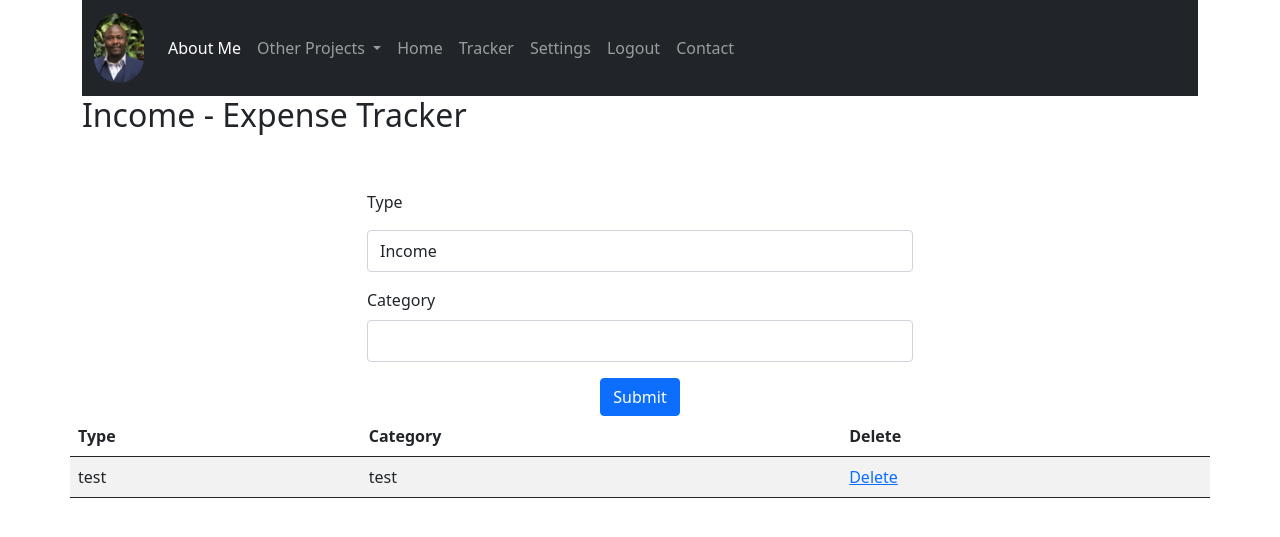
After one commit to olugbengaakindele/portfolio, a Flask app: page /expense/settings in a window 1280 px wide. The commit adds this page. Shown: the top 537 px of the page. Run offline with Flask 2, Linux system fonts and the light colour scheme; a user stored in the database is signed in; data comes from the database, SQL or seed files in the repository; some libraries are stand-ins or nearby versions.

Commit message:
Settings page done

```diff
--- a/app/expense/forms.py
+++ b/app/expense/forms.py
@@ -1,5 +1,6 @@
+from tokenize import String
 from flask_wtf import FlaskForm
-from wtforms import StringField,DateField,SubmitField,DecimalField, EmailField,PasswordField
+from wtforms import IntegerField,BooleanField, SelectField,StringField,DateField,SubmitField,DecimalField, EmailField,PasswordField
 from wtforms.validators import DataRequired, EqualTo,ValidationError,Email, Length
 from app.expense.models import Users
 
@@ -9,12 +10,17 @@ def email_exist(form, field):
     if email:
         raise ValidationError("User already exist please go to login")
 
+def email_exist(form, field):
+    email = Users.query.filter_by(user_email = field.data).first()
+    if email:
+        raise ValidationError("User already exist please go to login")
 
 class LoginForm(FlaskForm):
 
     email = EmailField("Email", validators=[DataRequired()])
-    password= StringField("Password", validators=[DataRequired()])
+    password= PasswordField("Password", validators=[DataRequired()])
     submit= SubmitField("Submit")
+    stay_logged_in = BooleanField("Rememeber me")
 
 class RegForm(FlaskForm):
     username= StringField("User Name",validators=[DataRequired()])
@@ -26,9 +32,17 @@ class RegForm(FlaskForm):
 
 class ExpenseForm(FlaskForm):
 
-    item = StringField("Item", validators=[DataRequired()])
-    cate= StringField("Category", validators=[DataRequired()])
-    amt = DecimalField("Amount", validators=[DataRequired()])
+    item =SelectField("Item", choices= [("Expense","Expense"),("Income","Income")], validators=[DataRequired()])
+    cate= SelectField("Category", validators=[DataRequired()])
+    amt = IntegerField("Amount", validators=[DataRequired()])
     date = DateField("Date", validators=[DataRequired()])
-    comment  = StringField("Comment", validators=[DataRequired()])
+    comment  = StringField("Comment")
     submit= SubmitField("Submit")
+
+class SettingsForm(FlaskForm):
+    record_type = SelectField("Type",choices=[("Income","Income"),("Expense","Expense")])
+    category = StringField("Category", validators=[DataRequired()])
+    submit = SubmitField("Submit")
+
+class DeleteForm(FlaskForm):
+    submit = SubmitField("Delete")
--- a/app/expense/routes.py
+++ b/app/expense/routes.py
@@ -1,7 +1,11 @@
+from psycopg2 import Date
 from app.expense import expense
-from flask import Flask, render_template, request, url_for, flash,redirect
-from app.expense.forms import LoginForm, RegForm
-from app.expense.models import Users
+from flask import Flask, jsonify, render_template, request, url_for, flash,redirect
+from app.expense.forms import *
+from app.expense.models import Expense, Users,Settings
+from flask_login import login_user,login_required,logout_user, current_user
+from sqlalchemy.sql import text
+
 from app import db
 
 @expense.route("/index")
@@ -10,22 +14,7 @@ def home_page():
     return render_template("index.html",title='Home', project = "aboutme")
 
 
-
-
 ###############Expense Section###########################################################
-@expense.route("/expense/login", methods=["GET","POST"])
-def login_page():
-    form = LoginForm()
-    password= None
-
-    # if request.method == "POST":
-    #     email = form.email.data
-    #     password= form.password.data
-
-    return render_template("login.html",title='login', form= form, project = "expense")
-
-
-
 @expense.route("/expense/registration", methods=["GET","POST"])
 def expense_reg():
     form = RegForm()
@@ -40,13 +29,129 @@ def expense_reg():
         Users.createUser(user_email,user_password,user_name)
 
         flash("You have successfully created and account, thank you")
-        return redirect(url_for('expense.login_page'))
+        return redirect(url_for('expense.do_the_login'))
 
-    return render_template("Reg.html",title='Register', project = "expense", form= form)
+
+    return render_template("Reg.html", title='register', project = "expense", form= form)
+
+@expense.route("/expense/login",methods= ["GET","POST"])
+def do_the_login():
+    form = LoginForm()
+    password= form.password.data
+    email = form.email.data
+
+
+    if form.validate_on_submit():
+        user = Users.query.filter_by(user_email =email).first()
+        if not user or not  user.check_password(password):
+            flash("Invalid credential, please try again",'error')
+            return redirect(url_for("expense.do_the_login"))
+
+        login_user(user, form.stay_logged_in.data)
+        return redirect(url_for("expense.expense_tracker"))
+
+
+    return render_template("login.html" , title='login', form= form, project = "expense")
 
 
 
-@expense.route("/expense/Tracker", methods=["GET","POST"])
-def tracker():
+@expense.route("/expense/tracker", methods=["GET","POST"])
+@login_required
+def expense_tracker():
+    form = ExpenseForm()
+    all_cates = Settings.query.filter_by(user_id = current_user.id,type = "income")
+    form.cate.choices = [(ct.category, ct.category) for ct in all_cates]
 
-    return render_template("Tracker.html",title='login',  project = "expense")
+
+    if request.method == "POST":
+        type= form.item.data
+        cate= form.cate.data
+        amt = form.amt.data
+        date = form.date.data
+        comment = form.comment.data
+        Expense.new_expense(type,cate,amt,date,comment, current_user.id)
+        flash('A new record has been created')
+        return redirect(url_for('expense.expense_tracker'))
+
+
+    return render_template("tracker.html", title='tracker', form = form , project = "expense")
+
+@expense.route("/expense/settings", methods=["GET","POST"])
+@login_required
+def expense_settings():
+    form = SettingsForm()
+    type= form.record_type.data
+    category = form.category.data
+    user_id = current_user.id
+    all_list = False
+    all_list = Settings.query.filter_by(user_id= current_user.id).order_by(text("Date desc"))
+
+    if form.validate_on_submit():
+        Settings.newSetting(type.lower(),category.lower().strip(),user_id)
+        all_list = Settings.query.filter_by(user_id= current_user.id).all()
+        flash(f"{category} has been added to {type} type")
+        return redirect(url_for('expense.expense_settings', all_list = all_list))
+
+
+    return render_template("settings.html", title='tracker',  form = form, project = "expense", all_list = all_list)
+
+@expense.route("/expense/tracker/addnew", methods= ['GET','POST'])
+@login_required
+def expense_addNew():
+    form = ExpenseForm()
+
+    if form.validate_on_submit():
+        flash("You have added a new record")
+        return redirect(url_for('expense.epense_addNew'))
+
+    return render_template("expense_add_new.html", form = form ,title="Add New Record", project = "expense")
+
+
+@expense.route("/expense/home", methods=["GET","POST"])
+def expense_home():
+
+    return render_template("expense_home.html",title='home',  project = "expense")
+
+
+
+@expense.route("/contact", methods=["GET","POST"])
+def contact():
+
+    return render_template("Contact.html",title='login',  project = "expense")
+
+@expense.route("/logout")
+@login_required
+def log_out_user():
+    logout_user()
+
+    return render_template("tracker.html",title='login',  project = "expense")
+
+@expense.route("/expense/delete/<cat_id>",methods=["GET","POST"])
+@login_required
+def delete_cat(cat_id):
+    form = DeleteForm()
+    cate = Settings.query.filter_by(id = cat_id).first()
+    if request.method =="POST":
+        db.session.delete(cate)
+        db.session.commit()
+
+        return redirect(url_for('expense.expense_settings'))
+
+    return render_template("delete_cate.html",title='login',  project = "expense", cate = cate , form = form)
+
+
+@expense.route('/expense/<type_val>')
+@login_required
+def expense_type(type_val):
+    type_Array =[]
+    types = Settings.query.filter_by(user_id = current_user.id,type = type_val).all()
+
+    for ty in types:
+        tyObj= {}
+        tyObj["id"] = ty.id
+        tyObj["type"]=ty.type
+        tyObj["category"] = ty.category
+        tyObj["user_id"] = ty.user_id
+        type_Array.append(tyObj)
+
+    return jsonify({'type': type_Array})
--- /dev/null
+++ b/app/expense/templates/expense_home.html
@@ -0,0 +1 @@
+{% extends 'layout.html' %}
--- a/app/expense/templates/layout.html
+++ b/app/expense/templates/layout.html
@@ -10,7 +10,7 @@
         <!-- Bootstrap CSS -->
         <link href="https://cdn.jsdelivr.net/npm/bootstrap@5.0.2/dist/css/bootstrap.min.css" rel="stylesheet" integrity="sha384-EVSTQN3/azprG1Anm3QDgpJLIm9Nao0Yz1ztcQTwFspd3yD65VohhpuuCOmLASjC" crossorigin="anonymous">
 
-        <title>{{ title }}s</title>
+        <title>{{ title }}</title>
     </head>
     {% endblock %}
     <body>
@@ -28,6 +28,7 @@
                               <a class="nav-link active" aria-current="page" href="{{url_for('expense.home_page')}}">About Me</a>
                             </li>
 
+
                             {% if project == "aboutme" %}
 
                                 <li class="nav-item dropdown">
@@ -35,48 +36,60 @@
                                     Projects
                                 </a>
                                 <ul class="dropdown-menu">
-                                    <li><a class="dropdown-item" href="{{ url_for('expense.expense_home')}}" >Expense Tracker</a></li>
+                                    <li><a class="dropdown-item" href="{{ url_for('expense.expense_tracker')}}" >Expense Tracker</a></li>
                                     <li><a class="dropdown-item" href="#">Job Board</a></li>
                                     <li><hr class="dropdown-divider"></li>
                                     <li><a class="dropdown-item" href="#">Business Directory</a></li>
                                 </ul>
                                 </li>
+
                                 <li class="nav-item">
                                     <a class="nav-link" href="#">Contact</a>
                                 </li>
-                            {% elif project == "blog" %}
-
+                            {% elif project == "expense" %}
                                 <li class="nav-item dropdown">
                                     <a class="nav-link dropdown-toggle" href="#" role="button" data-bs-toggle="dropdown" aria-expanded="false">
-                                        Projects
+                                        Other Projects
                                     </a>
                                 <ul class="dropdown-menu">
-                                    <li><a class="dropdown-item" href="#">Expense Tracker</a></li>
                                     <li><a class="dropdown-item" href="#">Job Board</a></li>
                                     <li><hr class="dropdown-divider"></li>
                                     <li><a class="dropdown-item" href="#">Business Directory</a></li>
                                 </ul>
                                 </li>
+
+                                <li class="nav-item">
+                                    <a class="nav-link" href="{{ url_for('expense.expense_home') }}">Home</a>
+                                </li>
+
+                                <li class="nav-item">
+                                    <a class="nav-link" href="{{ url_for('expense.expense_tracker') }}">Tracker</a>
+                                </li>
+
+                                {% if current_user.is_active %}
+
+                                <li class="nav-item">
+                                    <a class="nav-link" href="{{ url_for('expense.expense_settings') }}">Settings</a>
+                                </li>
+                                <li class="nav-item">
+                                    <a class="nav-link" href="{{ url_for('expense.log_out_user') }}">Logout</a>
+                                </li>
+
+                                {% else %}
+
+                                    <li class="nav-item">
+                                        <a class="nav-link" href="{{ url_for('expense.do_the_login') }}">Login</a>
+                                    </li>
+                                    <li class="nav-item">
+                                        <a class="nav-link" href="{{ url_for('expense.expense_reg') }}">Register</a>
+                                    </li>
+                                {% endif %}
                                 <li class="nav-item">
                                     <a class="nav-link" href="#">Contact</a>
                                 </li>
 
-                            {% elif project == "expense" %}
-                                <li class="nav-item">
-                                    <a class="nav-link" href="#">Tracker</a>
-                                </li>
-                                <li class="nav-item">
-                                    <a class="nav-link" href="#">Contact</a>
-                                </li>
-                                <li class="nav-item">
-                                    <a class="nav-link" href="{{ url_for('expense.expense_reg') }}">Register</a>
-                                </li>
-                                <li class="nav-item">
-                                    <a class="nav-link" href="{{ url_for('expense.login_page') }}">Login</a>
-                                </li>
 
                             {% endif %}
-
                           </ul>
                     </div>
                     </div>
@@ -93,7 +106,9 @@
 
         <!-- Option 1: Bootstrap Bundle with Popper -->
         <script src="https://cdn.jsdelivr.net/npm/bootstrap@5.0.2/dist/js/bootstrap.bundle.min.js" integrity="sha384-MrcW6ZMFYlzcLA8Nl+NtUVF0sA7MsXsP1UyJoMp4YLEuNSfAP+JcXn/tWtIaxVXM" crossorigin="anonymous"></script>
+        {% block js %}
 
+        {% endblock %}
         <!-- Option 2: Separate Popper and Bootstrap JS -->
         <!--
         <script src="https://cdn.jsdelivr.net/npm/@popperjs/core@2.9.2/dist/umd/popper.min.js" integrity="sha384-IQsoLXl5PILFhosVNubq5LC7Qb9DXgDA9i+tQ8Zj3iwWAwPtgFTxbJ8NT4GN1R8p" crossorigin="anonymous"></script>
--- /dev/null
+++ b/app/expense/templates/settings.html
@@ -0,0 +1,65 @@
+{% extends 'layout.html' %}
+
+{% block content %}
+
+    <div class="row">
+        <h2>Income - Expense Tracker</h2>
+    </div>
+
+    <div class="row mt-5">
+
+        <div class="container mx-auto col-md-6">
+
+            {% for message in get_flashed_messages() %}
+                <div class="container alert alert-info">
+                    <button type="button" class="close mx-auto" data-dismiss="alert">
+                           <h6>{{ message }}</h6>
+                    </button>
+                </div>
+            {% endfor %}
+            <form method ="POST" action="">
+                {{ form.hidden_tag() }}
+                <div class="form-group">
+                    {{form.record_type.label (class ="form-label")}} {{ form.record_type (class="form-control my-2 py-2 placeholder = email") }}
+                </div>
+
+                <div class="form-group">
+                    {{form.category.label (class ="mt-2")}} {{ form.category(class="form-control my-2 py-2 placeholder = password") }}
+                </div>
+                <div class="text-center mt-3">
+                    {{ form.submit (class ="btn btn-primary")}}
+                </div>
+
+            </form>
+
+        </div>
+
+    </div>
+
+    <div class="row">
+        {% if all_list  %}
+
+           <table class="table table-striped">
+            <thead>
+                <tr>
+                  <th>Type</th>
+                  <th>Category</th>
+                  <th>Delete</th>
+                </tr>
+            </thead>
+            <tbody>
+                {% for lst in all_list %}
+                    <tr>
+                        <td>{{ lst.type }}</td>
+                        <td>{{ lst.category }}</td>
+                        <td><a href="{{url_for('expense.delete_cat', cat_id= lst.id) }}">Delete</a></td>
+                    </tr>
+                {% endfor %}
+            </tbody>
+        {%  else %}
+            <h6>You have no settings </h6>
+        {% endif %}
+
+    </div>
+
+{% endblock %}
--- a/main.py
+++ b/main.py
@@ -1,13 +1,20 @@
 from app import create_app,db
 from app.expense.models import *
+from datetime import datetime
+
 if __name__ == '__main__':
     flask_app =create_app('dev')
 
     with flask_app.app_context():
         db.create_all()
         if not Users.query.filter_by(user_email ="Akindele@gmail.com").first():
-            Users.createUser(email="Akindele@gmail.com",password= "Kolu",name ="Olu")
+            Users.createUser(email="Akindele@gmail.com",password= "olu",name ="Olu")
 
+        if not Settings.query.filter_by(user_id =1 ).first():
+            Settings.newSetting(type="test",category= "test",user_id=1)
+
+        if not Expense.query.filter_by(expense_user_id =1 ).first():
+            Expense.new_expense( "income","test",0.0,datetime.now(),  "test", 1)
 
     flask_app.run(debug =True)
 
```
Also changed, not shown: app/__init__.py (+6 -1 lines), app/expense/models.py (+50 -3 lines), app/expense/templates/delete_cate.html (added, +24 -0 lines), app/expense/templates/login.html (+5 -7 lines), app/expense/templates/tracker.html (+62 -0 lines), app/static/js/tracker.js (added, +18 -0 lines), 1 other file.
